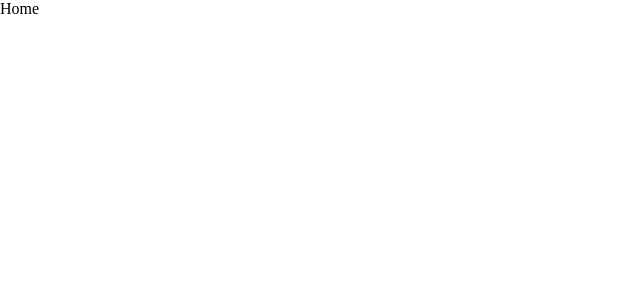
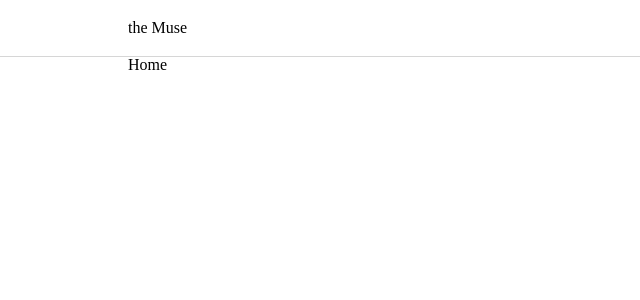
Before and after one commit to Danue1/the_muse_client, a Vue app: page / in a window 1280 px wide. Shown: the top 300 px of the page, without its empty margins (0-640 px from the left). Built offline with nearby package versions, Linux system fonts and the light colour scheme.

Commit message:
prepare header

```diff
--- a/src/App.vue
+++ b/src/App.vue
@@ -1,11 +1,25 @@
 <template>
-  <router-view/>
+  <div>
+    <CustomHeader/>
+
+    <div class="main-layout">
+      <div class="layout">
+        <router-view/>
+      </div>
+    </div>
+  </div>
 </template>
 
 <script lang="ts">
 import Vue from 'vue';
 
-const App = Vue.extend();
+import CustomHeader from './components/CustomHeader.vue';
+
+const App = Vue.extend({
+  components: {
+    CustomHeader,
+  },
+});
 
 export default App;
 </script>
@@ -22,3 +36,21 @@ body {
   padding: 0;
 }
 </style>
+
+<style lang="scss" scoped>
+.main-layout {
+  position: relative;
+
+  width: 100%;
+  height: calc(100vh - 3.5rem);
+
+  margin-top: 3.5rem;
+  padding: 0 1rem;
+
+  .layout {
+    max-width: 64rem;
+
+    margin: 0 auto;
+  }
+}
+</style>
--- /dev/null
+++ b/src/components/CustomHeader.vue
@@ -0,0 +1,31 @@
+<template>
+  <div class="fixed-layout">
+    <div class="layout">the Muse</div>
+  </div>
+</template>
+
+<style lang="scss" scoped>
+.fixed-layout {
+  position: fixed;
+  top: 0;
+  left: 0;
+
+  width: 100%;
+  height: 3.5rem;
+
+  padding: 0 1rem;
+
+  background-color: white;
+  box-shadow: 0 0 0 1px hsl(0, 0, 84%);
+}
+
+.layout {
+  display: grid;
+  align-items: center;
+
+  max-width: 64rem;
+  height: 100%;
+
+  margin: 0 auto;
+}
+</style>
```
